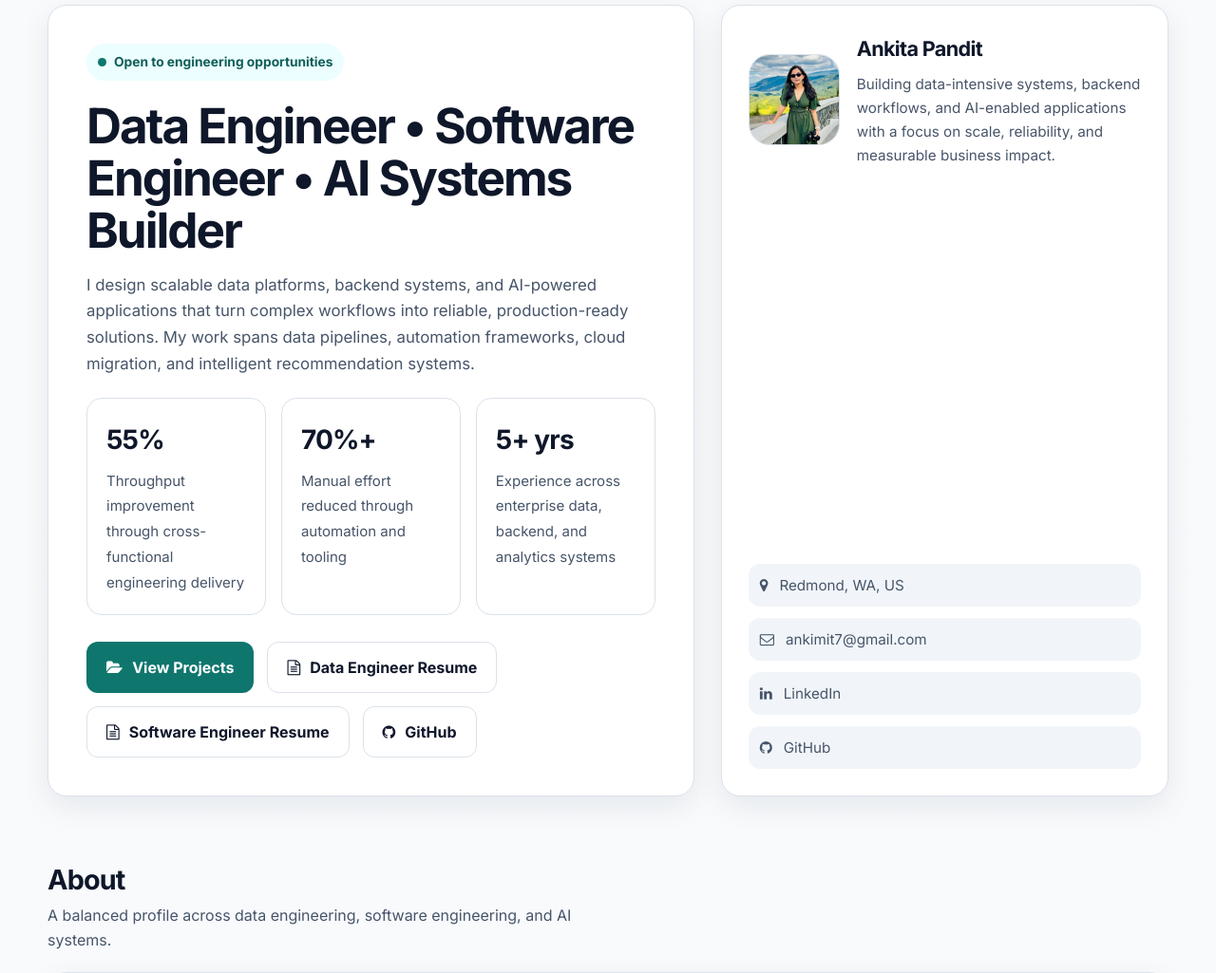
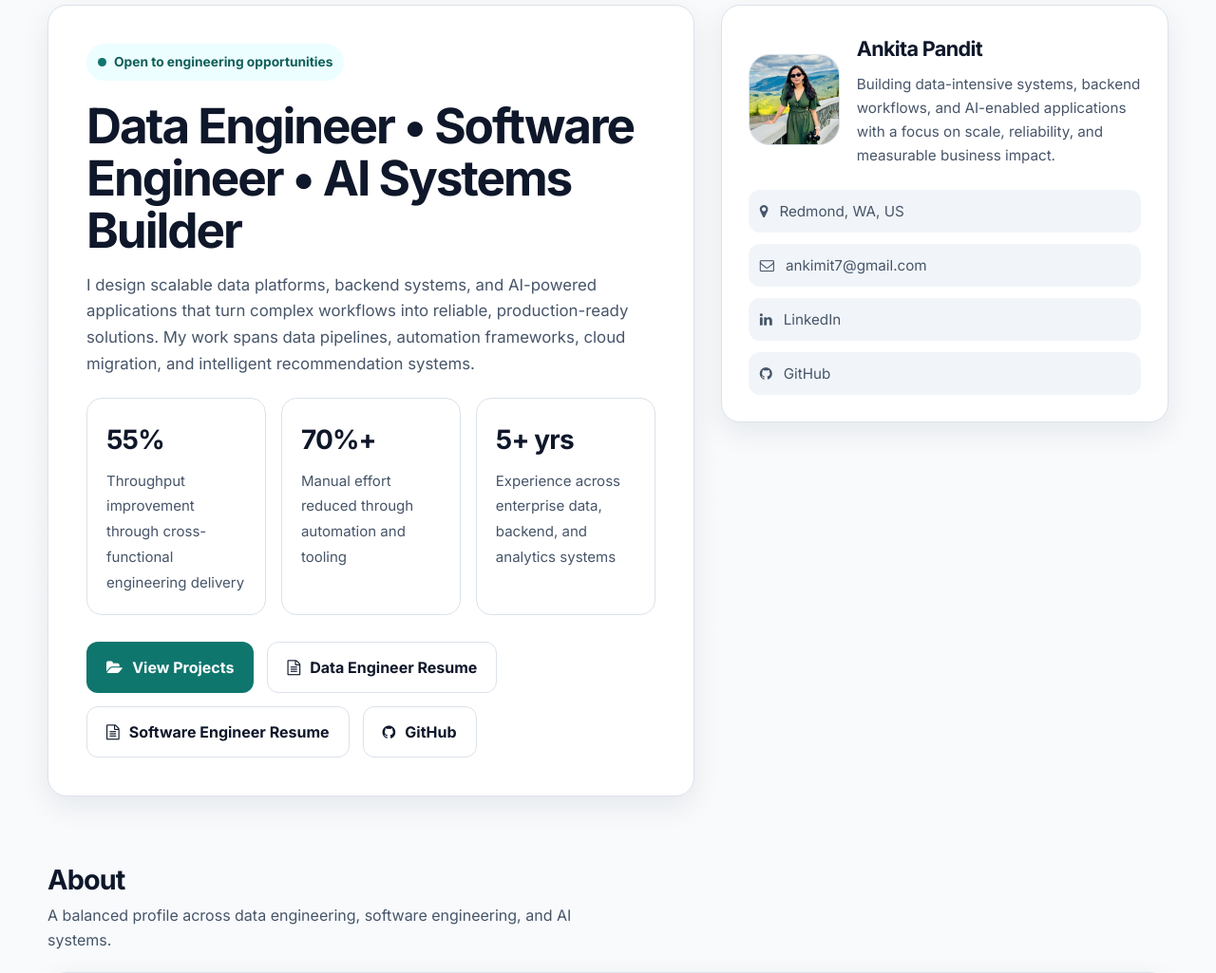
Before and after one commit to ankitapandit/portfolio, a PHP site: page /index.html in a window 1280 px wide. Shown: the part 138-1163 px from the top of the page at 95% size. Run offline with PHP 8.4, Linux system fonts and the light colour scheme.

Commit message:
Adjust alignment and positioning in styles.css

```diff
--- a/styles.css
+++ b/styles.css
@@ -84,10 +84,11 @@ img { max-width: 100%; display: block; }
   display: grid;
   grid-template-columns: 1.3fr 0.9fr;
   gap: 28px;
-  align-items: stretch;
+  align-items: start;
 }
 
 .card {
+  height: auto;
   background: var(--surface);
   border: 1px solid var(--border);
   border-radius: var(--radius);
@@ -170,6 +171,9 @@ h1 {
 }
 
 .hero-side {
+  position: sticky;
+  top: 100px;
+  align-self: start;
   padding: 28px;
   display: flex;
   flex-direction: column;
```
